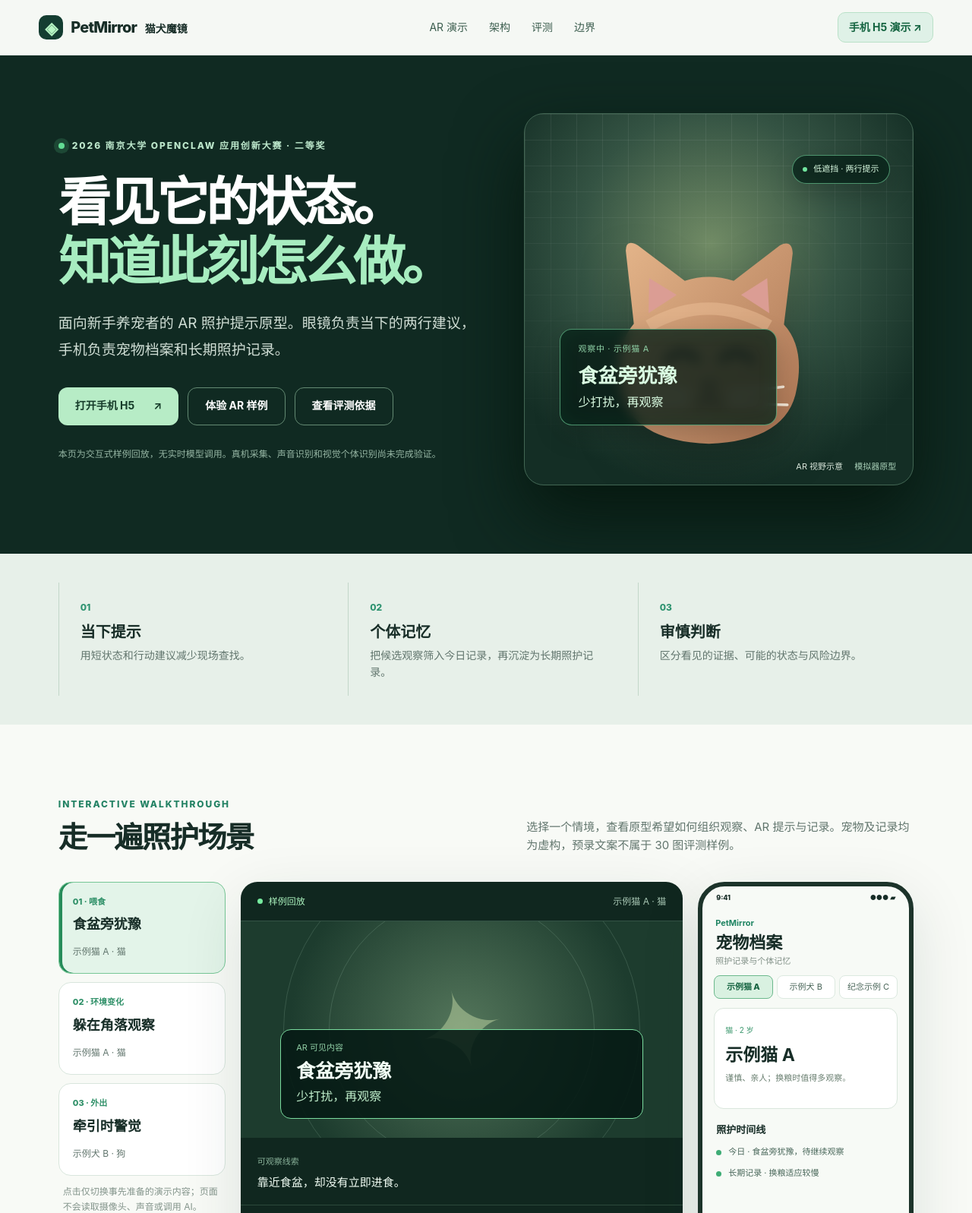
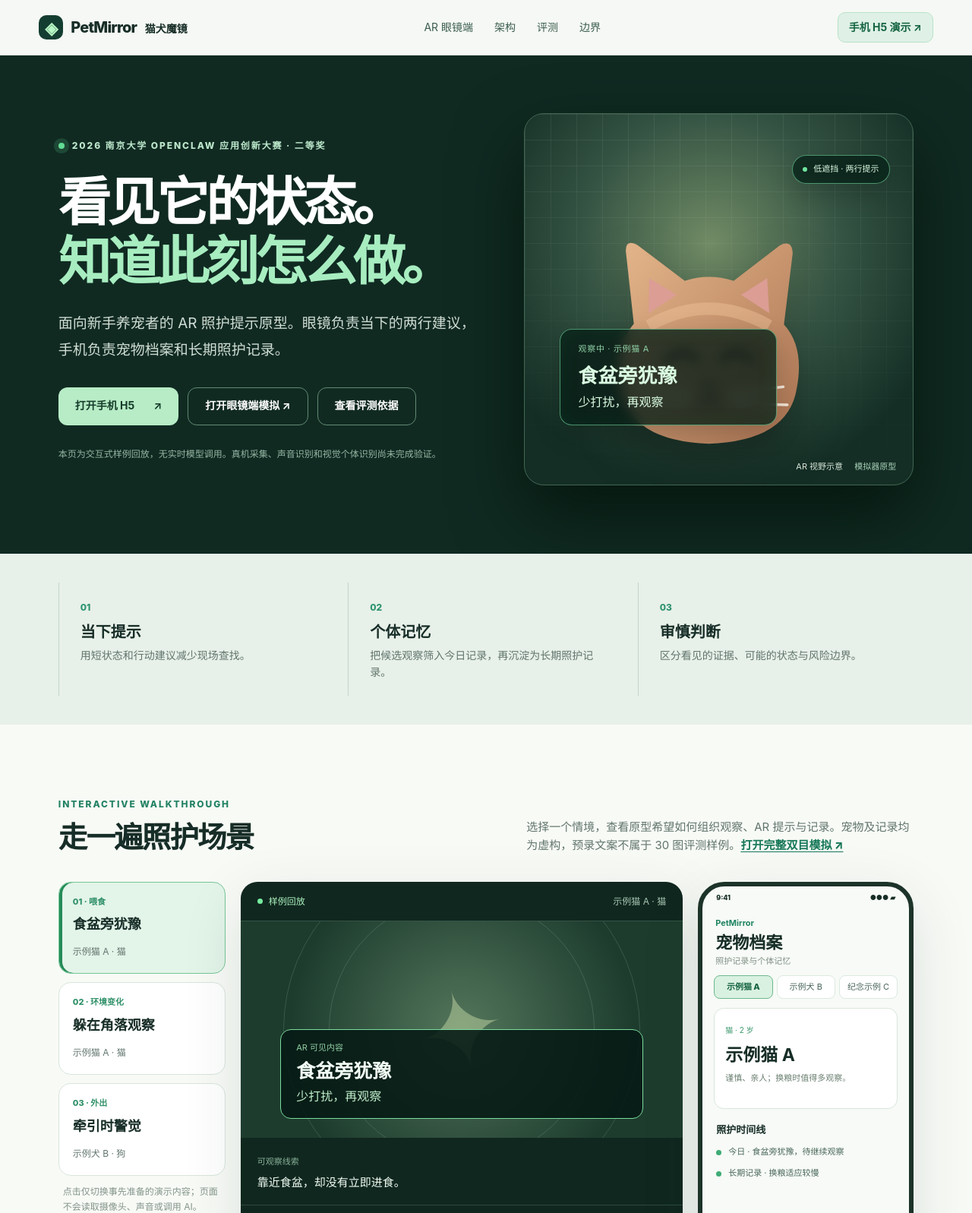
Before and after one commit to ymg-glitch/petmirror-ar, a plain HTML site: page docs/index.html in a window 1280 px wide. Shown: the top 1597 px of the page at 76% size. Drawn offline with Linux system fonts and the light colour scheme.

Commit message:
Link AR display replay: docs/index.html

```diff
--- a/docs/index.html
+++ b/docs/index.html
@@ -13,7 +13,7 @@
   <a class="skip" href="#main">跳到内容</a>
   <header class="site-header">
     <a class="brand" href="#top" aria-label="猫犬魔镜，回到顶部"><span class="brand-mark">◈</span><span>PetMirror <b>猫犬魔镜</b></span></a>
-    <nav aria-label="页面导航"><a href="#experience">AR 演示</a><a href="#architecture">架构</a><a href="#evaluation">评测</a><a href="#scope">边界</a></nav>
+    <nav aria-label="页面导航"><a href="./ar/">AR 眼镜端</a><a href="#architecture">架构</a><a href="#evaluation">评测</a><a href="#scope">边界</a></nav>
     <a class="header-link" href="./mobile/">手机 H5 演示 ↗</a>
   </header>
   <main id="main">
@@ -22,7 +22,7 @@
         <p class="eyebrow"><span class="pulse"></span> 2026 南京大学 OpenClaw 应用创新大赛 · 二等奖</p>
         <h1>看见它的状态。<br><em>知道此刻怎么做。</em></h1>
         <p class="hero-lead">面向新手养宠者的 AR 照护提示原型。眼镜负责当下的两行建议，手机负责宠物档案和长期照护记录。</p>
-        <div class="hero-actions"><a class="button primary" href="./mobile/">打开手机 H5 <span>↗</span></a><a class="button secondary" href="#experience">体验 AR 样例</a><a class="button secondary" href="#evaluation">查看评测依据</a></div>
+        <div class="hero-actions"><a class="button primary" href="./mobile/">打开手机 H5 <span>↗</span></a><a class="button secondary" href="./ar/">打开眼镜端模拟 ↗</a><a class="button secondary" href="#evaluation">查看评测依据</a></div>
         <p class="hero-note">本页为交互式样例回放，无实时模型调用。真机采集、声音识别和视觉个体识别尚未完成验证。</p>
       </div>
       <div class="hero-visual" aria-label="猫犬魔镜 AR 提示示意">
@@ -41,7 +41,7 @@
     </section>
 
     <section class="section experience" id="experience">
-      <div class="section-heading"><div><p class="section-kicker">INTERACTIVE WALKTHROUGH</p><h2>走一遍照护场景</h2></div><p>选择一个情境，查看原型希望如何组织观察、AR 提示与记录。宠物及记录均为虚构，预录文案不属于 30 图评测样例。</p></div>
+      <div class="section-heading"><div><p class="section-kicker">INTERACTIVE WALKTHROUGH</p><h2>走一遍照护场景</h2></div><p>选择一个情境，查看原型希望如何组织观察、AR 提示与记录。宠物及记录均为虚构，预录文案不属于 30 图评测样例。<a href="./ar/">打开完整双目模拟 ↗</a></p></div>
       <div class="experience-layout">
         <div class="scenario-list" role="group" aria-label="选择场景">
           <button class="scenario active" data-scenario="food" aria-pressed="true"><span>01 · 喂食</span><strong>食盆旁犹豫</strong><small>示例猫 A · 猫</small></button>
```
